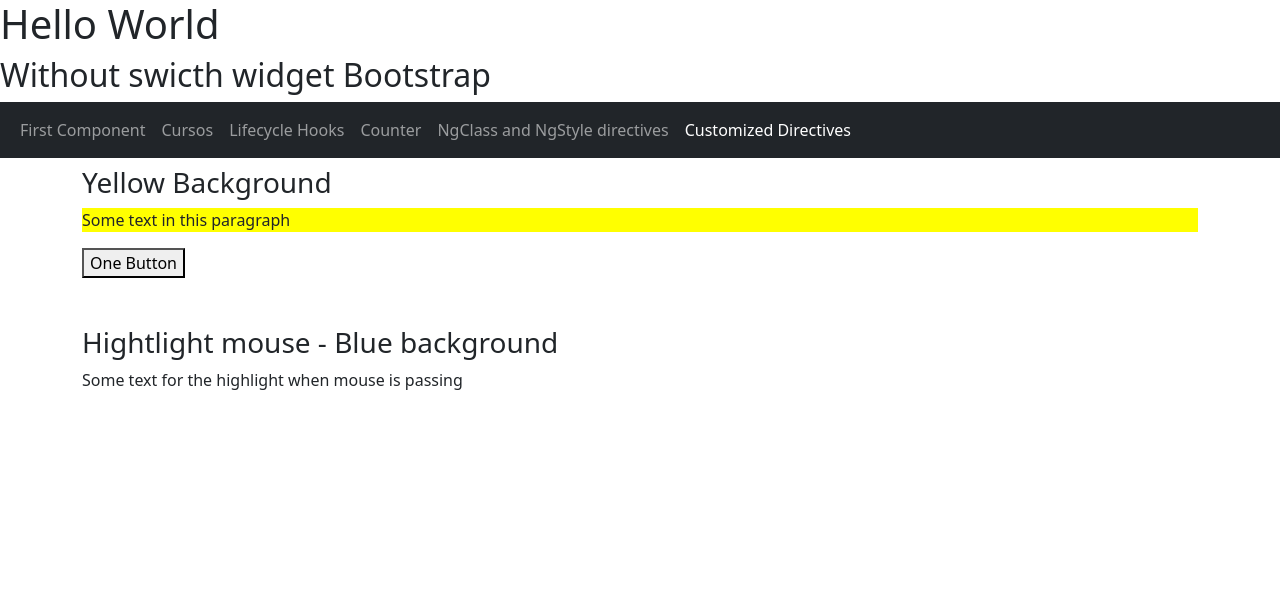
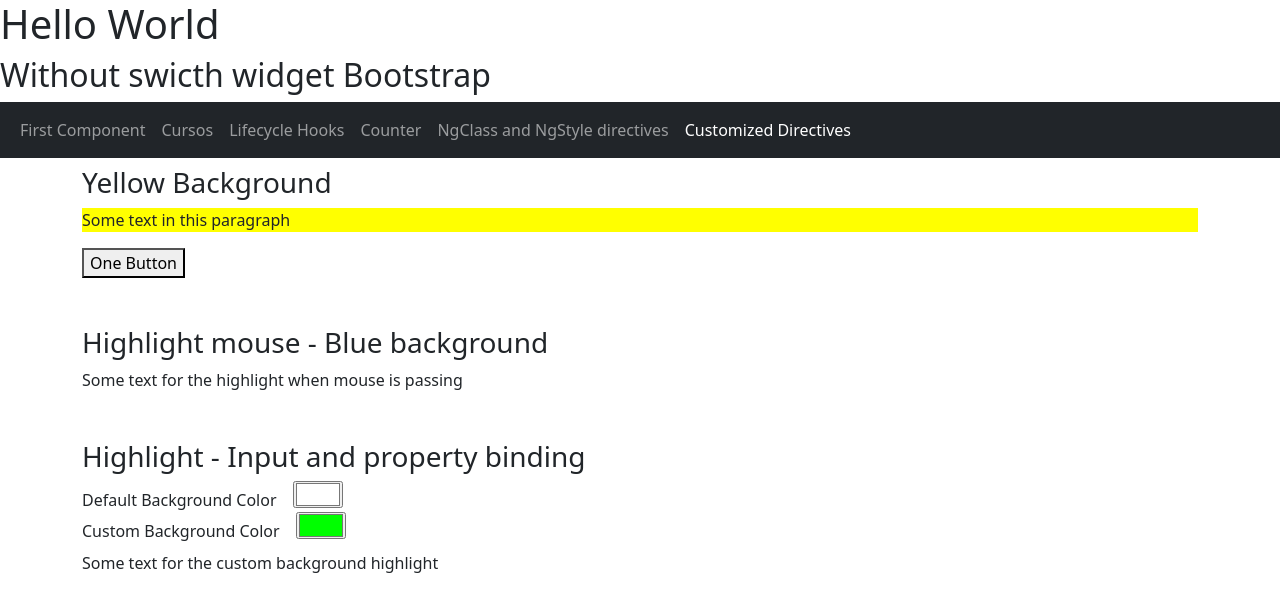
Before and after one commit to g-oliveira7/learning-angular, an Angular app: page / in a window 1280 px wide. Both pictures are taken after a click on the link "Customized Directives". Shown: the top 612 px of the page. Built offline with nearby package versions, Linux system fonts and the light colour scheme.

Commit message:
Directives: Input and Property binding

```diff
--- a/src/app/app.module.ts
+++ b/src/app/app.module.ts
@@ -12,6 +12,7 @@ import { NgclassDirectiveComponent } from './ngclass-directive/ngclass-directive
 import { CustomizedDirectivesComponent } from './customized-directives/customized-directives.component';
 import { YellowBackgroundDirective } from './directives/yellow-background.directive';
 import { HighlightMouseDirective} from './directives/highlight-mouse.directive';
+import { HighlightDirective } from './directives/highlight.directive';
 
 @NgModule({
   declarations: [
@@ -23,7 +24,8 @@ import { HighlightMouseDirective} from './directives/highlight-mouse.directive';
     NgclassDirectiveComponent,
     CustomizedDirectivesComponent,
     YellowBackgroundDirective,
-    HighlightMouseDirective
+    HighlightMouseDirective,
+    HighlightDirective
   ],
   imports: [
     BrowserModule,
--- a/src/app/customized-directives/customized-directives.component.html
+++ b/src/app/customized-directives/customized-directives.component.html
@@ -6,7 +6,21 @@
 </section>
 
 <section>
-    <h3 class="mt-5">Hightlight mouse - Blue background</h3>
+    <h3 class="mt-5">Highlight mouse - Blue background</h3>
 
     <p highlightMouse>Some text for the highlight when mouse is passing</p>
 </section>
+
+<section>
+    <h3 class="mt-5">Highlight - Input and property binding</h3>
+
+    <div>
+        <label class="me-3" for="default-color">Default Background Color</label>
+        <input type="color" #default value="#ffffff">
+    </div>
+    <div>
+        <label class="me-3" for="custom-color">Custom Background Color</label>
+        <input type="color" #custom value="#00ff00">
+    </div>
+    <p class="mt-2" highlight [defaultColor]="default.value" [customColor]="custom.value">Some text for the custom background highlight</p>
+</section>
--- /dev/null
+++ b/src/app/directives/highlight.directive.ts
@@ -0,0 +1,24 @@
+import { Directive, HostListener, HostBinding, Input, OnInit, AfterContentInit, AfterViewChecked, AfterViewInit } from '@angular/core';
+
+@Directive({
+  selector: '[highlight]'
+})
+export class HighlightDirective implements OnInit {
+
+  @HostBinding('style.backgroundColor') backgroundColor: string = '';
+
+  @HostListener('mouseover') onMouseOver() {
+    this.backgroundColor = this.customColor
+  }
+
+  @HostListener('mouseout') onMouseOut() {
+    this.backgroundColor = this.defaultColor
+  }
+
+  @Input() defaultColor: string = 'white';
+  @Input() customColor: string = 'blue';
+
+  ngOnInit(): void {
+    this.backgroundColor = this.defaultColor
+  }
+}
```
Also changed, not shown: 1 other file (tests, documents, lock files or other folders).
